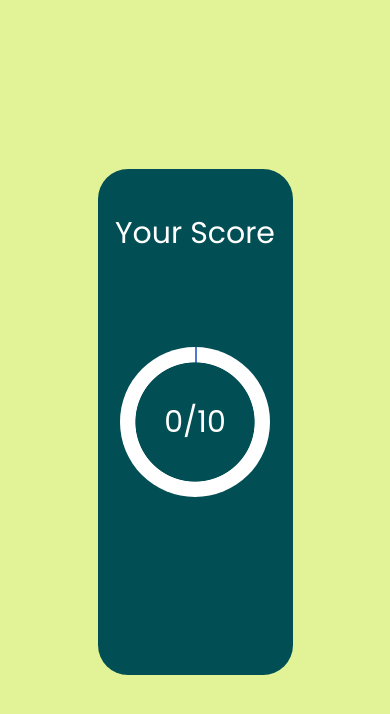
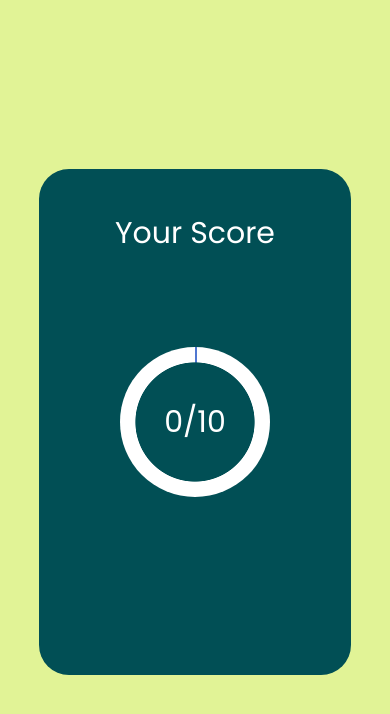
Before and after one commit to Prathamesh942/quizz, a plain HTML site: page index.html in a window 390 px wide. Both pictures are taken after a click on the button "Submit". Drawn offline with Linux system fonts and the light colour scheme.

Commit message:
fixed scorecard size

```diff
--- a/styles.css
+++ b/styles.css
@@ -174,4 +174,15 @@ button{
     .option label {
         width: 80vw;
     }
+
+.result{
+    width: 80vw;
+    height: 60vh;
+    color: white;
+    font-size: 30px;
+    background-color:#014f55;
+    border-radius: 30px;
+    max-width: 400px;
+    max-height: 600px;
 }
+}
```
